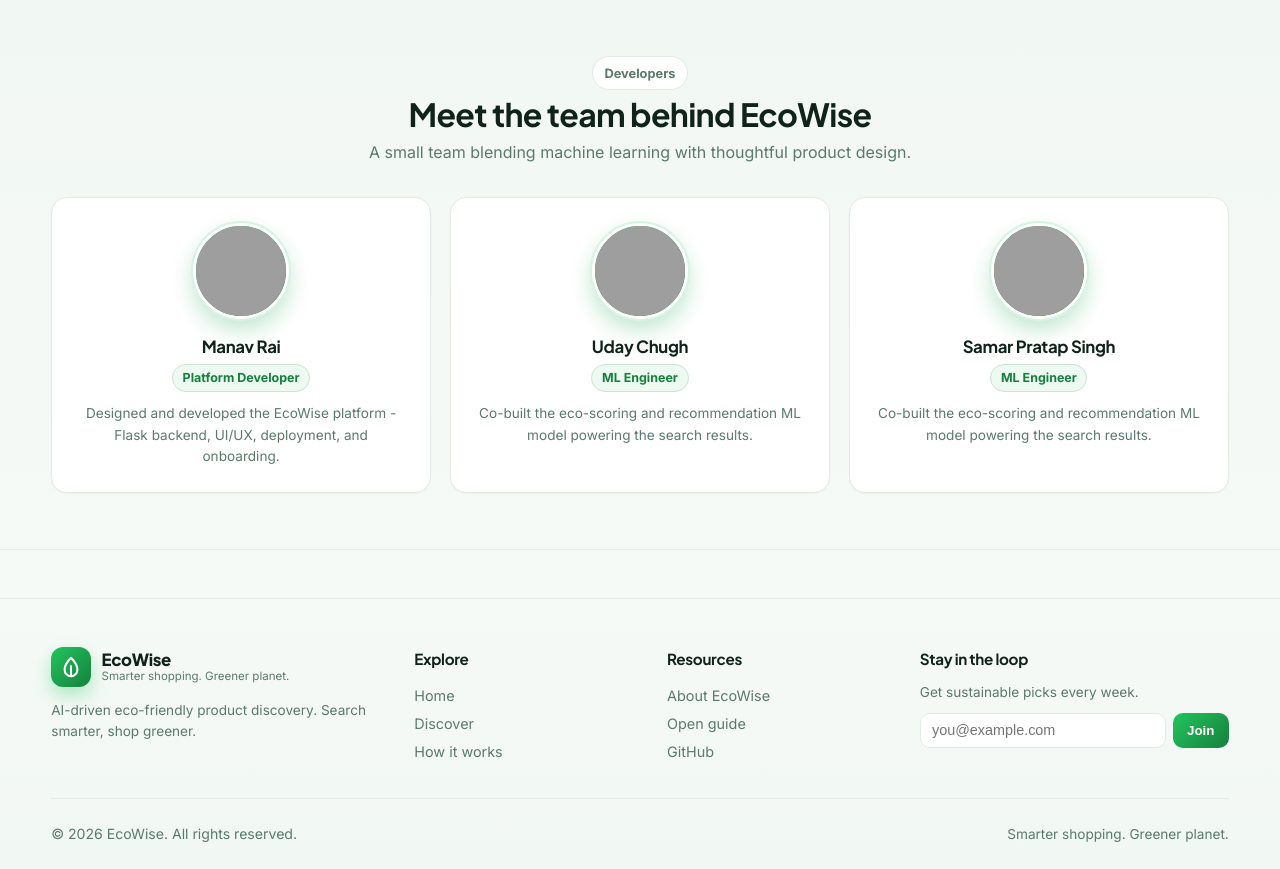
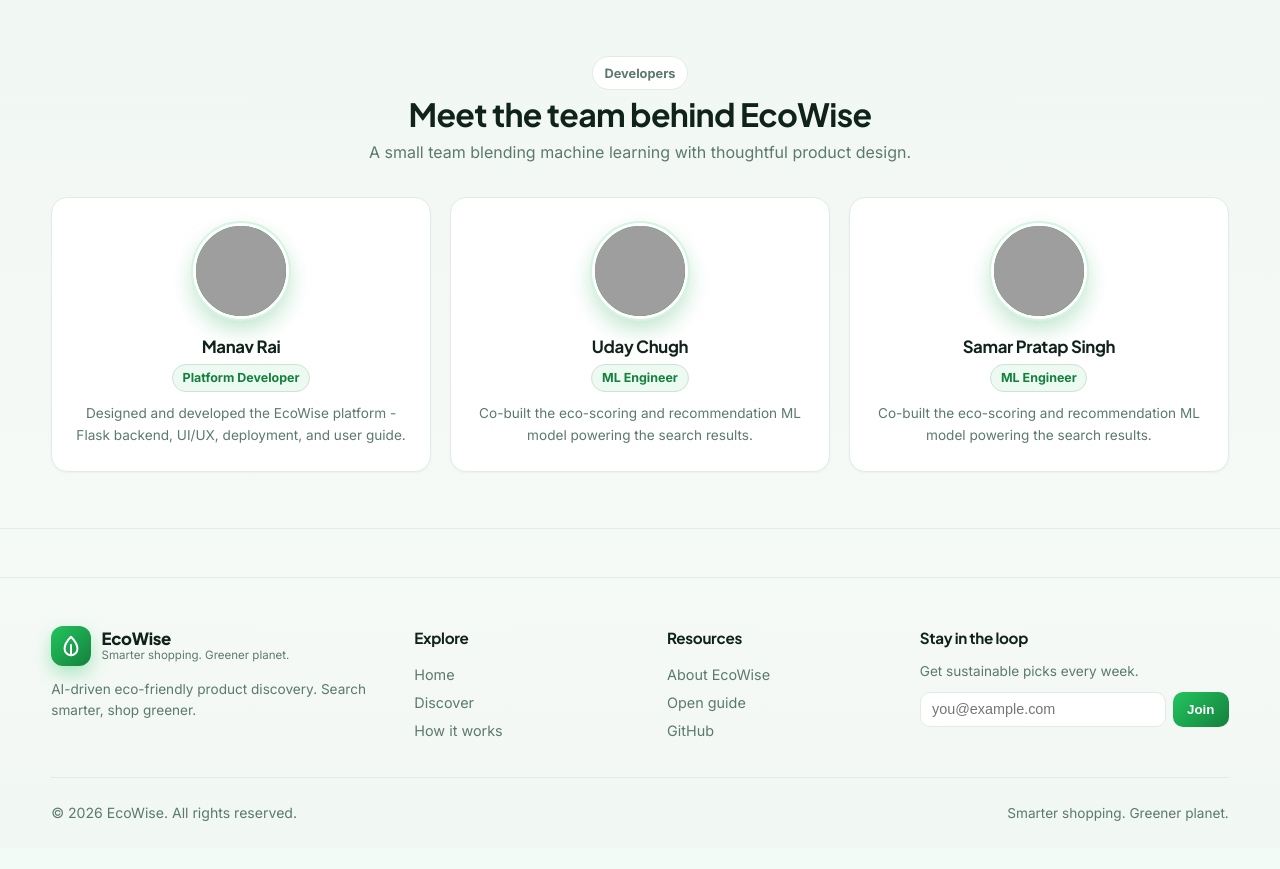
Before and after one commit to coderiders22/Eco-Friendly_Product_Recommendation-, a Flask app: template templates/index.html in a window 1280 px wide. Shown: the part 1824-2693 px from the top of the page. After the commit the page ends 2645 px from the top, so only its background shows below. Run offline with Flask 3, Linux system fonts and the light colour scheme; the template is opened without the code that fills it, so the values that code supplies are empty; parts of the project's set-up code (start-up, migrations or seed data) failed here and were passed over; grey boxes are pictures that could not be loaded.

Commit message:
Update index.html

```diff
--- a/templates/index.html
+++ b/templates/index.html
@@ -151,7 +151,7 @@
                 </div>
                 <h3>Manav Rai</h3>
                 <span class="dev-role">Platform Developer</span>
-                <p class="muted small">Designed and developed the EcoWise platform - Flask backend, UI/UX, deployment, and onboarding.</p>
+                <p class="muted small">Designed and developed the EcoWise platform - Flask backend, UI/UX, deployment, and user guide.</p>
             </div>
             <div class="dev-card">
                 <div class="dev-avatar">
```
